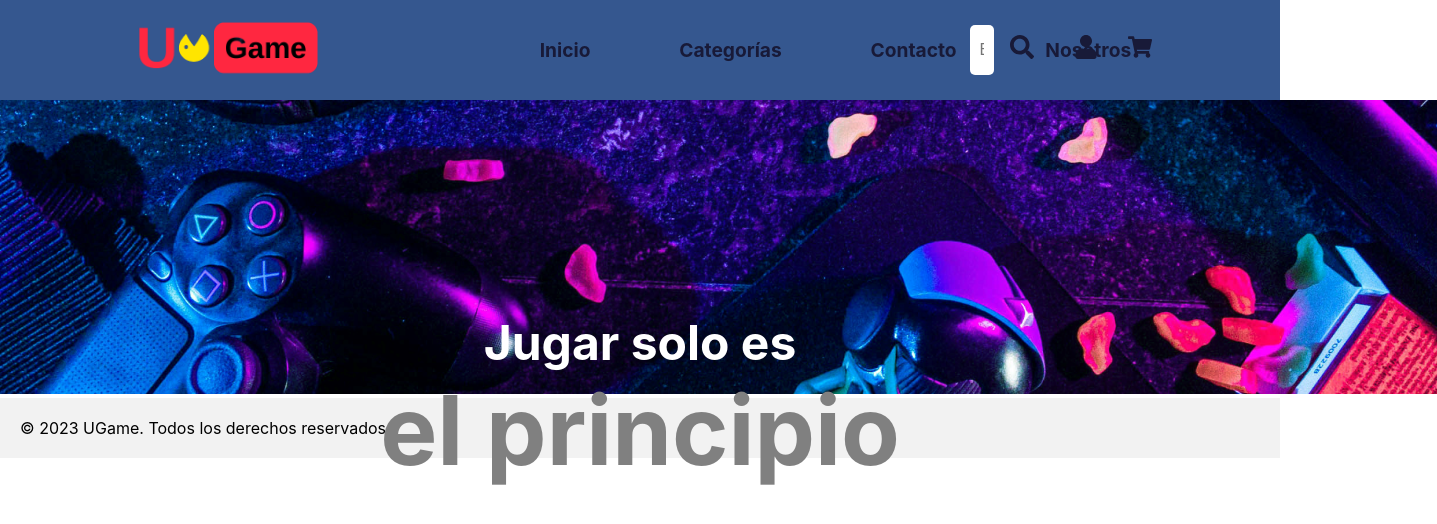
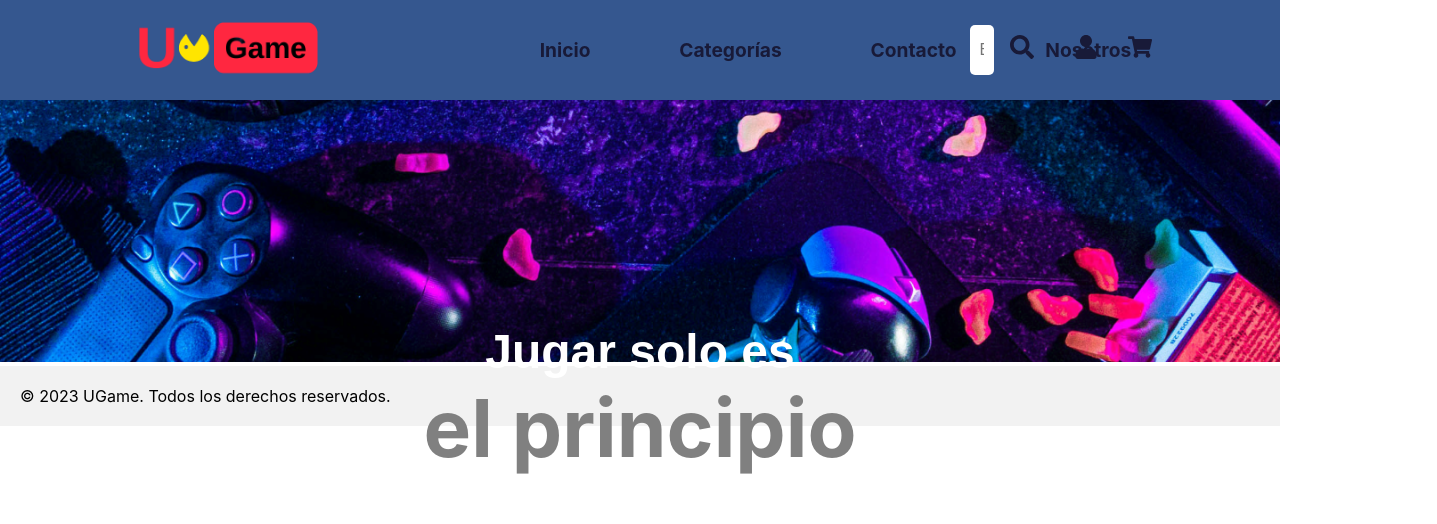
Before and after one commit to deakamm/ujuego, a React (Create React App) app: page / in a window 1280 px wide. Shown: the top 524 px of the page, 1437 px wide, since content can reach past the window. Built offline with nearby package versions, Linux system fonts and the light colour scheme.

Commit message:
banner size solved but text is left to repair

```diff
--- a/src/components/header/Header.css
+++ b/src/components/header/Header.css
@@ -19,16 +19,18 @@
   }
 
   .slogan {
+    font-family: 'Arimo', sans serif;
     font-size: 3rem;
     font-weight: bold;
     color: white;
-    margin: 0;
+    margin: auto;
+
   }
 
   .claim {
     display: flex;
     justify-content: center;
-    font-size: 6rem;
+    font-size: 5rem;
     font-weight: bold;
     color: gray;
     margin: 0;
--- a/src/components/header/Header.jsx
+++ b/src/components/header/Header.jsx
@@ -5,10 +5,10 @@ const Header = () => {
   return (
          <div className='container-header'>
        <div className='container-fresh'>
-         <img className=" img-fluid" src={"/images/Rectangle 3.png"}  alt=""></img>
+         <img className="img-fluid" src={"/images/Rectangle 3.png"}  alt="Mando y consola de videojuegos" width="100%" />
        </div>
        <div className='container-text'>
-          <p className='slogan'>Jugar solo es </p>
+          <p className='slogan'>Jugar solo es</p>
           <p className='claim'>el principio</p>
        </div>
     </div>
```
